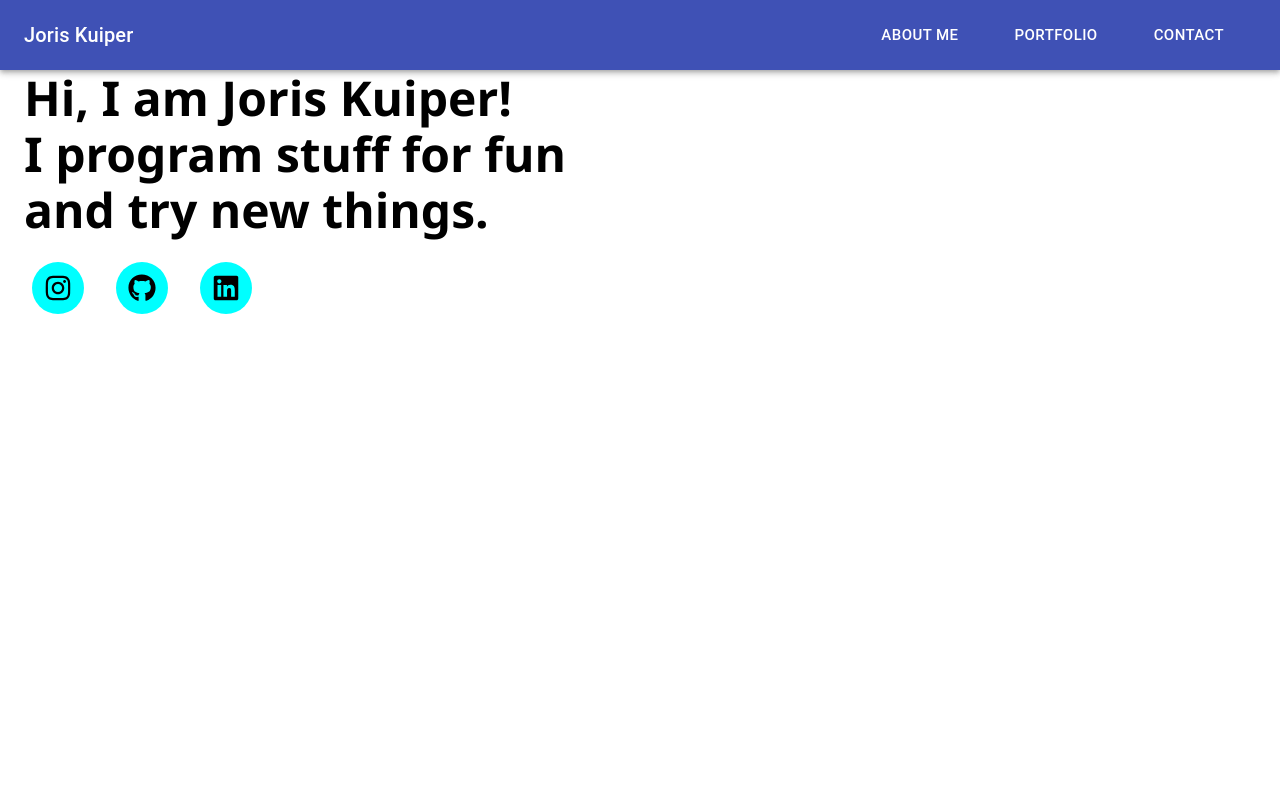
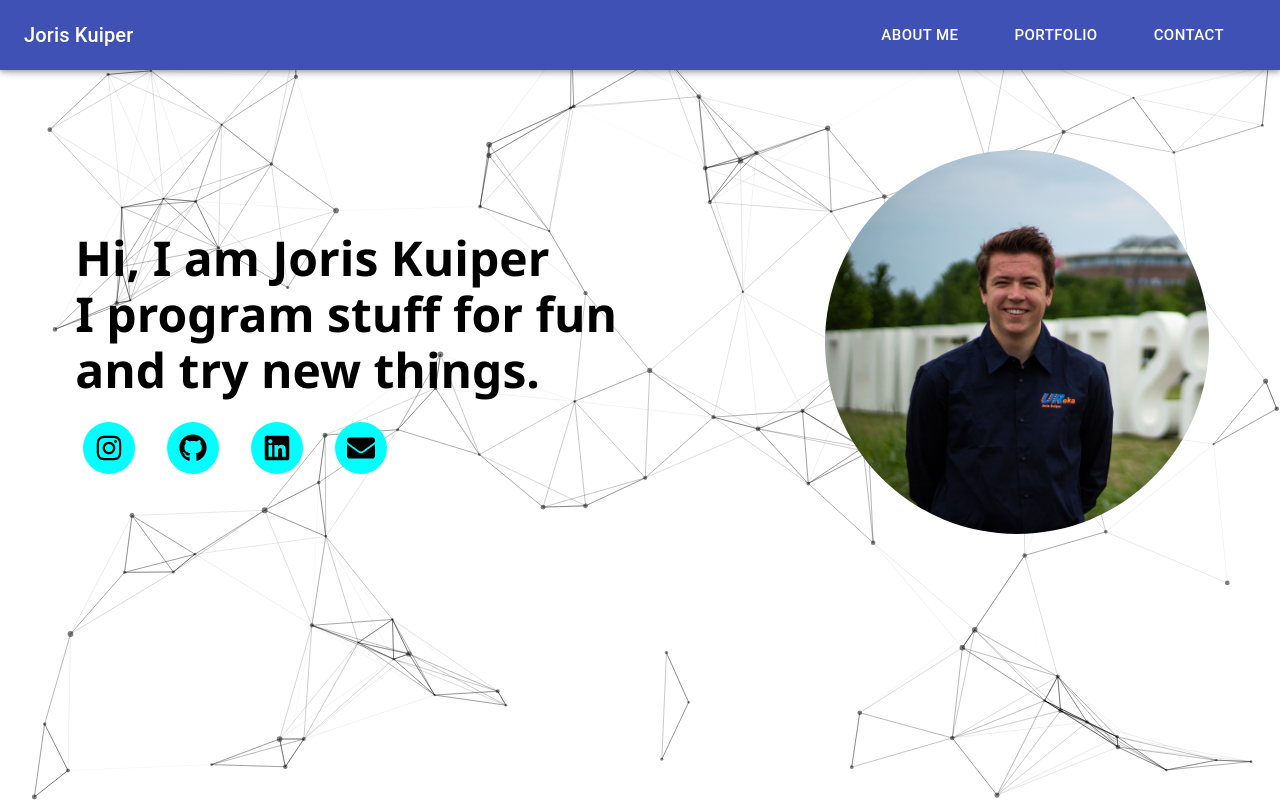
Before and after one commit to kasteelharry/Juno, a React (Create React App) app in the folder juno-client/: page / in a window 1280 px wide. Built offline with nearby package versions, Linux system fonts and the light colour scheme.

Commit message:
Added photo and background

```diff
--- /dev/null
+++ b/juno-client/src/App/Components/Background.tsx
@@ -0,0 +1,139 @@
+import Particles from "react-tsparticles";
+import { loadFull } from "tsparticles";
+
+function Background() {
+
+
+    const particlesInit = async (main:any) => {
+        console.log(main);
+
+        // you can initialize the tsParticles instance (main) here, adding custom shapes or presets
+        // this loads the tsparticles package bundle, it's the easiest method for getting everything ready
+        // starting from v2 you can add only the features you need reducing the bundle size
+        await loadFull(main);
+      };
+
+    return (
+        <Particles id="particle"
+        canvasClassName="particle"
+        init={particlesInit}
+        options={
+            {
+                "fullScreen": {
+                    "enable": true,
+                    "zIndex": 0 // or any value is good for you, if you use -1 set `interactivity.detectsOn` to `"window"` if you need mouse interactions
+                  },
+                "particles": {
+                  "number": {
+                    "value": 100,
+                    "density": {
+                      "enable": true,
+                      "value_area": 800
+                    }
+                  },
+                  "color": {
+                    "value": "#000000"
+                  },
+                  "shape": {
+                    "type": "circle",
+                    "stroke": {
+                      "width": 0,
+                      "color": "#000000"
+                    },
+                    "polygon": {
+                      "nb_sides": 5
+                    },
+                    "image": {
+                      "src": "img/github.svg",
+                      "width": 100,
+                      "height": 100
+                    }
+                  },
+                  "opacity": {
+                    "value": 0.49716301422833176,
+                    "random": false,
+                    "anim": {
+                      "enable": false,
+                      "speed": 1,
+                      "opacity_min": 0.1,
+                      "sync": false
+                    }
+                  },
+                  "size": {
+                    "value": 3,
+                    "random": true,
+                    "anim": {
+                      "enable": false,
+                      "speed": 40,
+                      "size_min": 0.1,
+                      "sync": false
+                    }
+                  },
+                  "line_linked": {
+                    "enable": true,
+                    "distance": 150,
+                    "color": "#000000",
+                    "opacity": 0.4,
+                    "width": 1
+                  },
+                  "move": {
+                    "enable": true,
+                    "speed": 0.8,
+                    "direction": "none",
+                    "random": false,
+                    "straight": false,
+                    "out_mode": "out",
+                    "bounce": false,
+                    "attract": {
+                      "enable": false,
+                      "rotateX": 600,
+                      "rotateY": 1200
+                    }
+                  }
+                },
+                "interactivity": {
+                  "detect_on": "canvas",
+                  "events": {
+                    "onhover": {
+                      "enable": false,
+                      "mode": "repulse"
+                    },
+                    "onclick": {
+                      "enable": false,
+                      "mode": "push"
+                    },
+                    "resize": true
+                  },
+                  "modes": {
+                    "grab": {
+                      "distance": 400,
+                      "line_linked": {
+                        "opacity": 1
+                      }
+                    },
+                    "bubble": {
+                      "distance": 400,
+                      "size": 40,
+                      "duration": 2,
+                      "opacity": 8,
+                      "speed": 3
+                    },
+                    "repulse": {
+                      "distance": 200,
+                      "duration": 0.4
+                    },
+                    "push": {
+                      "particles_nb": 4
+                    },
+                    "remove": {
+                      "particles_nb": 2
+                    }
+                  }
+                },
+                "retina_detect": true
+              }
+        }/>
+    )
+}
+
+export default Background;
--- a/juno-client/src/App/Components/SocialButtons.tsx
+++ b/juno-client/src/App/Components/SocialButtons.tsx
@@ -1,14 +1,16 @@
 import { Box, IconButton } from '@mui/material';
-import {FaInstagram, FaGithub, FaLinkedin} from "react-icons/fa"
+import {FaInstagram, FaGithub, FaLinkedin, FaEnvelope} from "react-icons/fa"
 
 function SocialButtons() {
 
     const socialIcons = [<FaInstagram/>,
     <FaGithub/>,
-    <FaLinkedin/>]
+    <FaLinkedin/>,
+    <FaEnvelope/>]
     const socialLinks = ["https://www.instagram.com/joriskuiper",
      "https://www.github.com/kasteelharry",
-     "https://www.linkedin.com/in/joris-kuiper-b070b6164/"]
+     "https://www.linkedin.com/in/joris-kuiper-b070b6164/",
+    "mailto:joriskuiper2@gmail.com"]
 
 
 
--- a/juno-client/src/App/LandingPage/LandingPage.scss
+++ b/juno-client/src/App/LandingPage/LandingPage.scss
@@ -1,6 +1,39 @@
 
-.LandingPage {
 
-    min-height: 90vh;
-    min-width: 100%;
+
+.content {
+    margin-top: 10vh;
+    z-index: 1;
 }
+
+.background {
+    position:fixed;
+    left:0;
+    top:0;
+    width:100%;
+    height:100%;
+    z-index: -1;
+}
+
+.TitleAndLinks {
+    margin-top: 10vh;
+    float: left;
+    margin-left: 4vw;
+}
+
+.ProfilePhotoBox {
+    display: flex;
+    position: relative;
+    object-fit: cover;
+    border-radius: 100%;
+    width: 4;
+
+}
+
+.ProfilePhoto {
+    position:relative;
+    object-fit: cover;
+    width: 30vw;
+    margin-left: 15vw;
+    border-radius: 100%;
+}
--- a/juno-client/src/App/LandingPage/LandingPage.tsx
+++ b/juno-client/src/App/LandingPage/LandingPage.tsx
@@ -1,14 +1,17 @@
 import { Box, Typography } from '@mui/material';
+import Background from '../Components/Background';
+
 import SocialButtons from '../Components/SocialButtons';
+
 import "./LandingPage.scss"
 
 function LandingPage() {
 
 
 
-
     return (
         <Box className='LandingPage'>
+            <Box className='content'>
                 <Box className='TitleAndLinks'>
                     <Typography
                                 variant="h3"
@@ -18,13 +21,19 @@ function LandingPage() {
                                 sx={{ml:3, mr: 2, paddingBottom:3,
                                     display: { xs: 'none', md: 'flex' }, fontFamily:"Segoe UI"}}
                             >
-                            Hi, I am Joris Kuiper! <br/>
+                                Hi, I am Joris Kuiper <br/>
                                 I program stuff for fun<br/>
                                 and try new things. <br/>
                     </Typography>
                     <SocialButtons/>
                 </Box>
-            {/* TODO Add circular photo to the right of the box that is above this in the code. */}
+                <Box className='ProfilePhotoBox'>
+                    <img className='ProfilePhoto' src={require('../../images/joris.jpg')} alt=''/>
+                </Box>
+            </Box>
+            <Box className='background'>
+                    <Background/>
+                </Box>
         </Box>
     );
 }
```
Also changed, not shown: juno-client/src/images/joris.jpg (added). Lines whose indentation alone changed are shown as unchanged.
